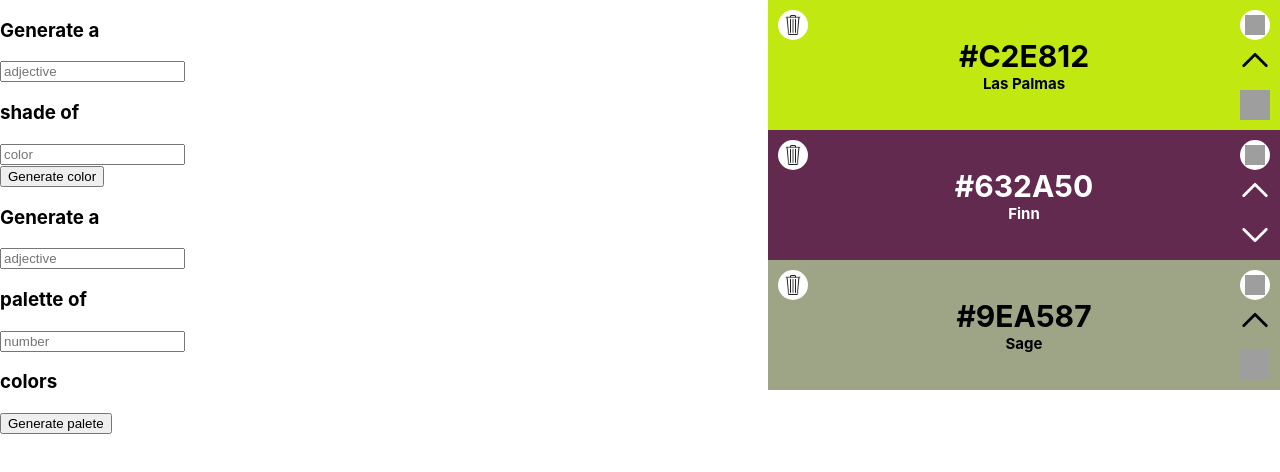
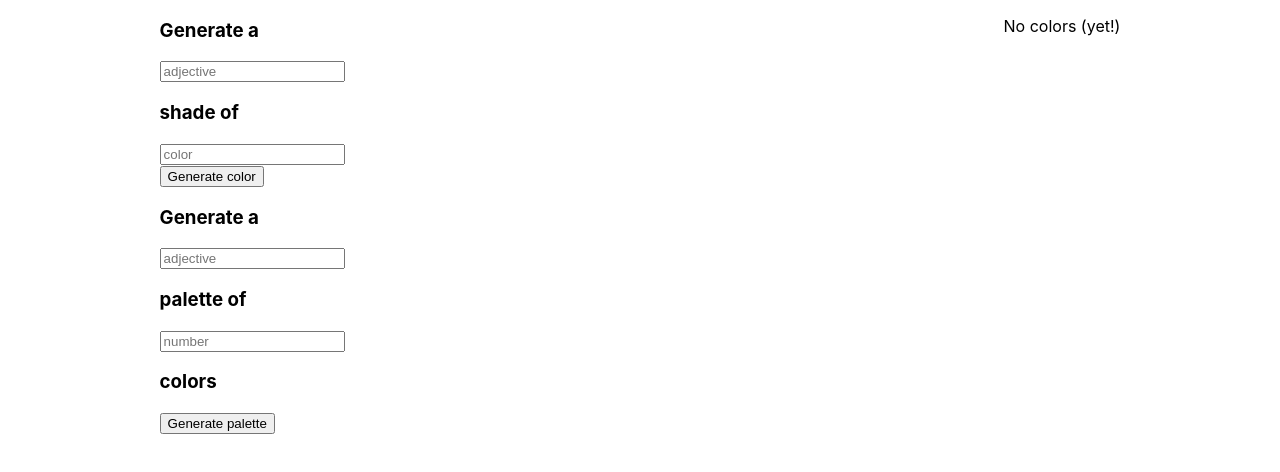
Before and after one commit to AEst2002/final-178, a React (Create React App) app: page / in a window 1280 px wide. Shown: the top 472 px of the page. Built offline with nearby package versions, Linux system fonts and the light colour scheme; grey boxes are pictures that could not be loaded.

Commit message:
color chips, removed static color rows, minor component updates

```diff
--- a/src/App.js
+++ b/src/App.js
@@ -3,9 +3,9 @@ import './App.css';
 import Main from './containers/Main';
 
 const App = () => {
-  const [currentColors, setCurrentColors] = useState(['#C2E812', '#632A50', '#9EA587'])
+  const [currentColors, setCurrentColors] = useState([])
   return (
-    <Main currentColors={currentColors}/>
+    <Main setCurrentColors={setCurrentColors} currentColors={currentColors}/>
   );
 }
 
--- a/src/components/CircleButton/index.js
+++ b/src/components/CircleButton/index.js
@@ -1,10 +1,10 @@
 import React from 'react'
 import { Container } from './styles'
 
-const CircleButton = ({icon, style}) => {
+const CircleButton = ({icon, style, iconStyle, onClick}) => {
     return (
-        <Container style={{...style}}>
-            <img src={icon} style={{width: '20px', height: '20px'}} alt="A small button" />
+        <Container style={{...style}} onClick={onClick}>
+            <img src={icon} style={{width: '20px', height: '20px', ...iconStyle}} alt="A small button" />
         </Container>
     )
 }
--- a/src/components/CircleButton/styles.js
+++ b/src/components/CircleButton/styles.js
@@ -8,4 +8,5 @@ export const Container = styled.div`
     display: flex;
     align-items: center;
     justify-content: center;
+    cursor: pointer;
 `
--- /dev/null
+++ b/src/components/ColorChip/index.js
@@ -0,0 +1,40 @@
+import React, { useState, useEffect } from 'react'
+import { Container, ChipText } from './styles'
+import CircleButton from '../CircleButton'
+import PlusBlack from '../../assets/PlusBlack.png'
+import PlusWhite from '../../assets/PlusWhite.png'
+import textColor from '../../util/textColor'
+import { ntc } from '../../util/ntc'
+
+const ColorChip = ({ hex, setCurrentColors, currentColors }) => {
+    const [innerColor, setInnerColor] = useState('#000000')
+    useEffect(() => {
+        setInnerColor(textColor(hex))
+    }, [hex])
+
+    return (
+        <Container color={hex}>
+            <CircleButton
+                style={{
+                    alignSelf: 'center',
+                    opacity: '0.65',
+                    marginBottom: '25px',
+                    marginTop: '30px',
+                    backgroundColor: '#BEBEBE',
+                    width: '35px',
+                    height: '35px',
+
+                 }}
+                iconStyle={{opacity: '1'}}
+                icon={innerColor === '#FFFFFF' ? PlusWhite : PlusBlack}
+                onClick={() => setCurrentColors([...currentColors, hex])}
+            />
+            <ChipText color={innerColor}>
+                 {hex + '   '}
+                 {ntc.name(hex)[1]}
+            </ChipText>
+        </Container>
+    )
+}
+
+export default ColorChip
--- /dev/null
+++ b/src/components/ColorChip/styles.js
@@ -0,0 +1,24 @@
+import styled from "styled-components";
+
+export const Container = styled.div`
+    width: 100px;
+    height: 140px;
+    background-color: ${props => props.color || '#000000'};
+    position: relative;
+    display: flex;
+    flex-direction: column;
+    border-radius: 10px;
+    box-shadow: rgba(0, 0, 0, 0.15) 1.95px 1.95px 2.6px;
+`
+
+export const ChipText = styled.p`
+    position: absolute;
+    bottom: 5px;
+    margin-bottom: 5px;
+    margin-top: 0px;
+    color: ${props => props.color || '#000000'};
+    font-weight: bold;
+    font-size: ${props => props.fontSize || '12px'};
+    margin-left: 10px;
+    margin-right: 10px;
+`
--- a/src/components/ColorPrompter/index.js
+++ b/src/components/ColorPrompter/index.js
@@ -1,5 +1,6 @@
 import { React, useState } from 'react'
 import { Configuration, OpenAIApi } from "openai";
+import ColorChip from '../ColorChip';
 
 
 const configuration = new Configuration({
@@ -7,7 +8,7 @@ const configuration = new Configuration({
 });
 const openai = new OpenAIApi(configuration);
 
-const ColorPrompter = () => {
+const ColorPrompter = ({currentColors, setCurrentColors}) => {
     const [colorInput, setColorInput] = useState("");
     const [adjectiveInput, setAdjectiveInput] = useState("");
     const [result, setResult] = useState();
@@ -29,8 +30,9 @@ const ColorPrompter = () => {
         }
     }
 
+    console.log(result)
     return (
-        <div style={{width: "50%"}}>
+        <div style={{width: "60%",}}>
             <h3>Generate a</h3>
             <form onSubmit={onSubmit}>
                 <input
@@ -50,7 +52,7 @@ const ColorPrompter = () => {
                 />
                 <input type="submit" value="Generate color" />
             </form>
-            <div style={{backgroundColor: result}}>{result}</div>
+            {result && <ColorChip currentColors={currentColors} setCurrentColors={setCurrentColors} hex={result.trim()}/>}
         </div>
     );
 
--- a/src/components/PalettePrompter/index.js
+++ b/src/components/PalettePrompter/index.js
@@ -1,5 +1,6 @@
 import { React, useState } from 'react'
 import { Configuration, OpenAIApi } from "openai";
+import ColorChip from '../ColorChip';
 
 
 const configuration = new Configuration({
@@ -7,7 +8,7 @@ const configuration = new Configuration({
   });
 const openai = new OpenAIApi(configuration);
 
-const PalettePrompter = () => {
+const PalettePrompter = ({currentColors, setCurrentColors}) => {
     const [numberInput, setNumberInput] = useState("");
     const [adjectiveInput, setAdjectiveInput] = useState("");
     const [result, setResult] = useState();
@@ -51,11 +52,11 @@ const PalettePrompter = () => {
                     onChange={(e) => setNumberInput(e.target.value)}
                 />
                 <h3>colors</h3>
-                <input type="submit" value="Generate palete" />
+                <input type="submit" value="Generate palette" />
             </form>
             {
               result && result.split(" ").map(element => (
-                <div style={{backgroundColor: element}}>{element} hiiii</div>
+                 <ColorChip currentColors={currentColors} setCurrentColors={setCurrentColors} hex={element.trim()}/>
               ))
             }
         </div>
--- a/src/components/Prompter/index.js
+++ b/src/components/Prompter/index.js
@@ -8,11 +8,11 @@ import PalettePrompter from '../PalettePrompter'
 //   });
 // const openai = new OpenAIApi(configuration);
 
-const Prompter = () => {
+const Prompter = ({currentColors, setCurrentColors}) => {
     return (
         <div>
-            <ColorPrompter/>
-            <PalettePrompter/>
+            <ColorPrompter currentColors={currentColors} setCurrentColors={setCurrentColors}/>
+            <PalettePrompter currentColors={currentColors} setCurrentColors={setCurrentColors}/>
         </div>
     );
 
--- a/src/components/Sidebar/index.js
+++ b/src/components/Sidebar/index.js
@@ -5,12 +5,9 @@ import ColorRow from '../ColorRow'
 const Sidebar = ({currentColors}) => {
     return (
         <div style={{float: "right", width: "40%"}}>
-            {currentColors.map((color) => {
+            {currentColors.length ? currentColors.map((color) => {
                 return <ColorRow hex={color} />
-            })}
-            {/* <ColorRow hex={'#9EA587'}/>
-            <ColorRow hex={'#632A50'}/>
-            <ColorRow hex={'#C2E812'}/> */}
+            }) : <p style={{float: 'right'}}>No colors (yet!)</p>}
         </div>
     )
 
--- a/src/containers/Main/index.js
+++ b/src/containers/Main/index.js
@@ -14,7 +14,7 @@ const configuration = new Configuration({
 const openai = new OpenAIApi(configuration);
 
 
-const Main = ({currentColors}) => {
+const Main = ({setCurrentColors, currentColors}) => {
   const [colorInput, setColorInput] = useState("");
   const [result, setResult] = useState();
 
@@ -52,7 +52,7 @@ const Main = ({currentColors}) => {
 
   return (
     <Container>
-        <Prompter/>
+        <Prompter currentColors={currentColors} setCurrentColors={setCurrentColors}/>
         <Sidebar currentColors={currentColors}/>
     </Container>
   );
--- a/src/containers/Main/styles.js
+++ b/src/containers/Main/styles.js
@@ -4,6 +4,6 @@ export const Container = styled.div`
     display: flex;
     width: 100vw;
     height: 100vh;
-    justify-content: space-between;
+    justify-content: space-evenly;
     overflow: hide;
 `
```
Also changed, not shown: src/assets/PlusBlack.png (added), src/assets/PlusWhite.png (added).
